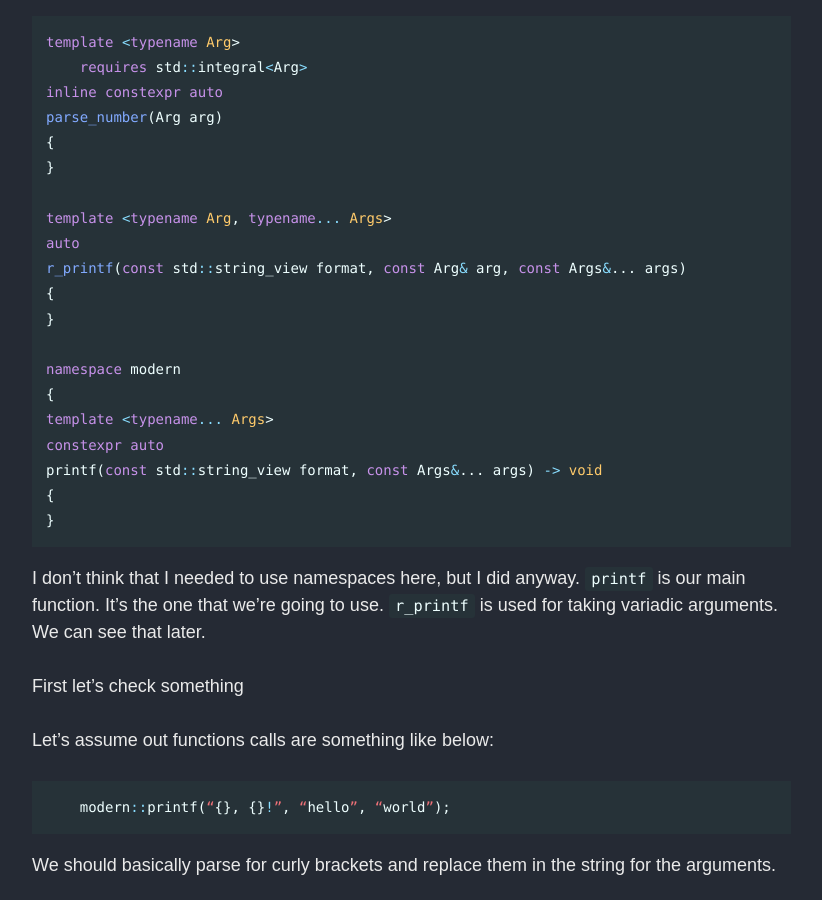
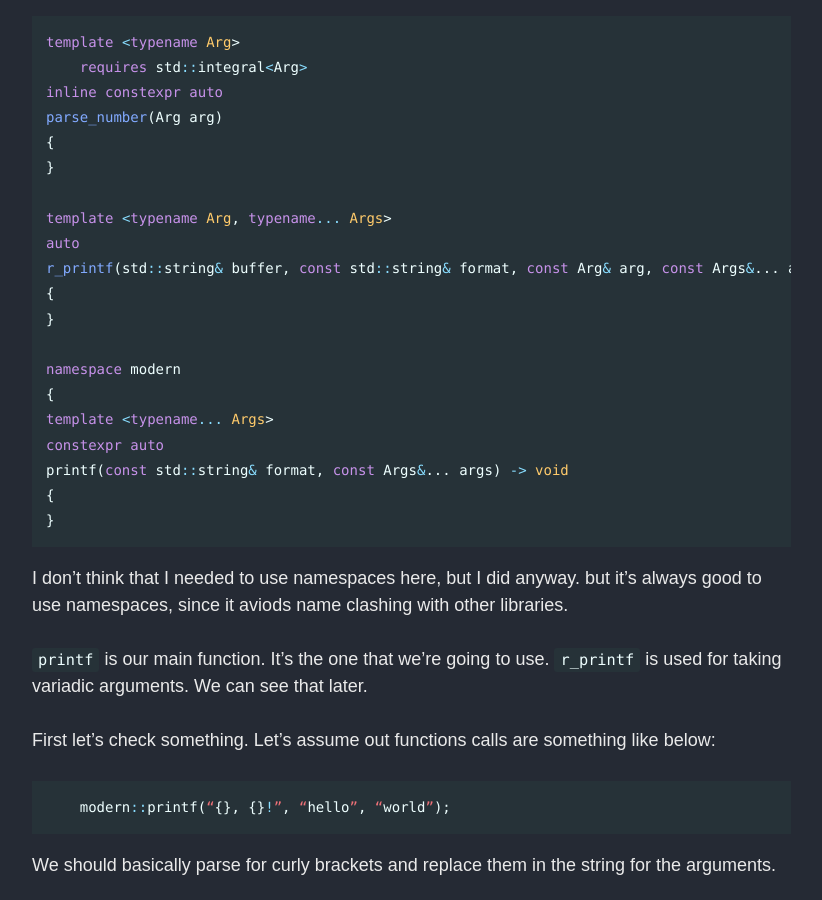
Before and after one commit to ThisNotAlfred/blog, a Jekyll site: the page built from _posts/2024-06-27-what-if-printf-but-new.md, in a window 1280 px wide and 900 px high, scrolled down 652 px. Shown: the whole window, without its empty margins (343-1165 px from the left). Built offline with Jekyll 4.4.1, drawn with Linux system fonts in a browser that asks for light colours; nearby versions of some CDN libraries; some web fonts are replaced.

Commit message:
apply a bunch of suggestion

````diff
--- a/_posts/2024-06-27-what-if-printf-but-new.md
+++ b/_posts/2024-06-27-what-if-printf-but-new.md
@@ -26,7 +26,7 @@ parse_number(Arg arg)
 
 template <typename Arg, typename... Args>
 auto
-r_printf(const std::string_view format, const Arg& arg, const Args&... args)
+r_printf(std::string& buffer, const std::string& format, const Arg& arg, const Args&... args)
 {
 }
 
@@ -34,16 +34,16 @@ namespace modern
 {
 template <typename... Args>
 constexpr auto
-printf(const std::string_view format, const Args&... args) -> void
+printf(const std::string& format, const Args&... args) -> void
 {
 }
 ```
 
-I don’t think that I needed to use namespaces here, but I did anyway. `printf` is our main function. It’s the one that we’re going to use. `r_printf` is used for taking variadic arguments. We can see that later.
+I don’t think that I needed to use namespaces here, but I did anyway. but it's always good to use namespaces, since it aviods name clashing with other libraries.
 
-First let’s check something
+`printf` is our main function. It’s the one that we’re going to use. `r_printf` is used for taking variadic arguments. We can see that later.
 
-Let’s assume out functions calls are something like below:
+First let’s check something. Let’s assume out functions calls are something like below:
 
 ```c++
     modern::printf(“{}, {}!”, “hello”, “world”);
````
